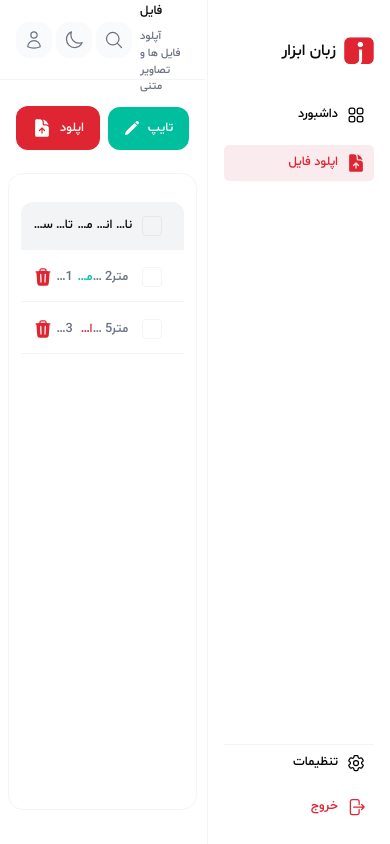
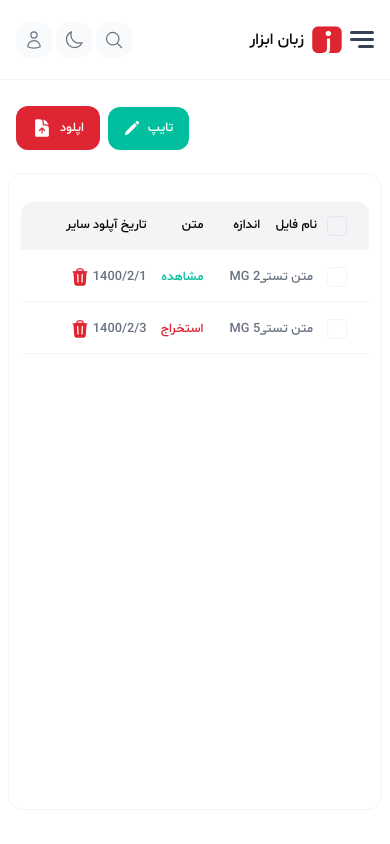
Before and after one commit to mrym-salimi-js/zabanabzar, a Next.js app: page /files in a window 390 px wide. Built offline with nearby package versions, Linux system fonts and the light colour scheme.

Commit message:
Responsived menu

```diff
--- a/app/files/layout.tsx
+++ b/app/files/layout.tsx
@@ -10,9 +10,11 @@ export default function FilesLayout({
   return (
     <div className="w-full h-screen flex flex-row-reverse gap-0.5">
       {/* Nav */}
-      <Nav />
+      <div className="w-[250px] hidden lg:block">
+        <Nav />
+      </div>
       {/* Content */}
-      <div className="w-[85.3%] h-full flex flex-col gap-1">
+      <div className=" lg:w-[85.3%] w-full h-full flex flex-col gap-1">
         <Header />
         {children}
       </div>
--- a/components/Header.tsx
+++ b/components/Header.tsx
@@ -1,51 +1,56 @@
-// import Image from "next/image";
 "use client";
+
 import React, { ReactElement } from "react";
 import { Moon, Search, Sun, User } from "./icon";
-import { usePathname } from "next/navigation";
 import { useTheme } from "next-themes";
+import Image from "next/image";
+import { Sheet, SheetContent, SheetTrigger } from "@/components/ui/sheet";
+import Nav from "./Nav";
 
-type PageTopic = {
-  title: string;
-  desc: string;
-  path: string;
-};
 export default function Header(): ReactElement {
-  const pageTopic: PageTopic[] = [
-    {
-      title: "آپلود فایل",
-      desc: "آپلود فایل ها و تصاویر متنی",
-      path: "/files",
-    },
-  ];
   const { theme, setTheme } = useTheme();
 
-  const path = usePathname();
   return (
-    <header className="w-full h-20 flex flex-row-reverse justify-between items-center  dark:bg-[var(--background-dark)]  p-2 px-4 border-b  ">
-      {/*Page title */}
-      {pageTopic.map((t, index) => {
-        return (
-          path.includes(t.path) && (
-            <div
-              key={index}
-              className="flex flex-col items-end justify-center gap-2 p-2"
-            >
-              <p className="text-[0.8rem] dark:text-white">{t.title}</p>
-              <p className="text-[0.7rem] text-[var(--tertiary)]">{t.desc}</p>
+    <header className="w-full h-20 flex flex-row-reverse justify-between lg:justify-end items-center dark:bg-[var(--background-dark)] p-2 px-4 border-b">
+      {/* Right items */}
+      <div className="w-auto flex  gap-2 flex-row-reverse items-center lg:hidden">
+        {/* منوی همبرگری موبایل */}
+        <Sheet>
+          <SheetTrigger asChild>
+            <div className="w-6 h-auto flex flex-col gap-1 cursor-pointer hover:opacity-[0.7] items-end">
+              <span className="w-full h-[3px] bg-gray-700 rounded-full"></span>
+              <span className="w-full h-[3px] bg-gray-700 rounded-full"></span>
+              <span className="w-2/3 h-[3px] bg-gray-700 rounded-full"></span>
             </div>
-          )
-        );
-      })}
+          </SheetTrigger>
 
-      {/*Left items */}
+          {/* Nav به‌صورت Sheet در موبایل */}
+          <SheetContent side="right" className="p-0 w-[70%] sm:w-[300px]">
+            <Nav />
+          </SheetContent>
+        </Sheet>
+
+        {/* لوگو */}
+        <div className="flex flex-row-reverse gap-2 items-center">
+          <Image
+            alt="زبان ابزار"
+            src="/Logo.png"
+            width={30}
+            height={30}
+            priority
+          />
+          <h1 className="dark:text-white">زبان ابزار</h1>
+        </div>
+      </div>
+
+      {/* Left items */}
       <div className="flex gap-1">
-        <div className=" p-2 flex cursor-pointer hover:opacity-[0.7] bg-gray-50 dark:bg-[var(--tertiary-dark)]  items-center rounded-xl">
+        <div className="p-2 flex cursor-pointer hover:opacity-[0.7] bg-gray-50 dark:bg-[var(--tertiary-dark)] items-center rounded-xl">
           <User color="var(--tertiary)" size="size-5" />
         </div>
         <div
           onClick={() => setTheme(theme === "dark" ? "light" : "dark")}
-          className=" p-2 flex cursor-pointer hover:opacity-[0.7] bg-gray-50 dark:bg-[var(--tertiary-dark)] items-center rounded-xl"
+          className="p-2 flex cursor-pointer hover:opacity-[0.7] bg-gray-50 dark:bg-[var(--tertiary-dark)] items-center rounded-xl"
         >
           {theme === "dark" ? (
             <Sun color="var(--tertiary)" size="size-5" />
@@ -53,7 +58,7 @@ export default function Header(): ReactElement {
             <Moon color="var(--tertiary)" size="size-5" />
           )}
         </div>
-        <div className=" p-2 flex cursor-pointer hover:opacity-[0.7] bg-gray-50 dark:bg-[var(--tertiary-dark)] items-center rounded-xl">
+        <div className="p-2 flex cursor-pointer hover:opacity-[0.7] bg-gray-50 dark:bg-[var(--tertiary-dark)] items-center rounded-xl">
           <Search color="var(--tertiary)" size="size-5" />
         </div>
       </div>
--- a/components/Icon.tsx
+++ b/components/Icon.tsx
@@ -339,3 +339,21 @@ export function ChevronDown({
     </svg>
   );
 }
+export function Close({ size, strokeWidth }: IconProps): ReactElement {
+  return (
+    <svg
+      xmlns="http://www.w3.org/2000/svg"
+      fill="none"
+      viewBox="0 0 24 24"
+      strokeWidth="1.5"
+      stroke={strokeWidth}
+      className={size}
+    >
+      <path
+        strokeLinecap="round"
+        strokeLinejoin="round"
+        d="M6 18 18 6M6 6l12 12"
+      />
+    </svg>
+  );
+}
--- a/components/Nav.tsx
+++ b/components/Nav.tsx
@@ -18,10 +18,10 @@ export default function Nav(): ReactElement {
     { href: "/files", icon: Upload, label: "اپلود فایل" },
   ];
   return (
-    <div className="w-[90%] sm:w-55  h-full p-2 sticky top-0 bg-white dark:bg-[var(--background-dark)]  border-l-[1px] border-gray-100">
-      <nav className="w-full h-full flex flex-col justify-around p-2">
+    <div className="  h-full p-2 dark:bg-[var(--background-dark)]  border-l-[1px] border-gray-100 z-100">
+      <nav className="w-full h-full flex flex-col justify-around items-end p-2">
         {/*Logo */}
-        <div className="w-full h-16  flex flex-row-reverse gap-2 items-center ">
+        <div className="w-[50%] h-16  flex flex-row-reverse gap-2 items-center ">
           <Image
             alt="زبان ابزار"
             src="/Logo.png"
--- a/components/files/modals/uploadFiles/FileInfoDesc.tsx
+++ b/components/files/modals/uploadFiles/FileInfoDesc.tsx
@@ -2,12 +2,13 @@ import React, { ReactElement } from "react";
 
 export default function FileInfoDesc(): ReactElement {
   return (
-    <div className="w-full h-auto flex gap-1 items-center justify-end p-2  border-b-[1px] border-gray-100 ">
+    <div className="w-full h-auto flex flex-col gap-1 items-start  p-2  border-b-[1px] border-gray-100 ">
       <p className="text-end text-[0.8rem] text-gray-400">
-        فقط فرمت های pdf، png، jpg
+        فرمت های مجاز: .txt,.pdf,.docx,.jpg,.jpeg,.png
       </p>
+
       <p className="text-end text-[0.8rem] text-gray-400 ">
-        10 MG حداکثر حجم فایل
+        10 MG حداکثر حجم هر فایل
       </p>
     </div>
   );
--- a/components/files/modals/uploadFiles/FilePicker.tsx
+++ b/components/files/modals/uploadFiles/FilePicker.tsx
@@ -40,6 +40,7 @@ export default function FilePicker() {
         ref={fileInputRef}
         type="file"
         onChange={handleFileChange}
+        accept=".txt,.pdf,.docx,.jpg,.jpeg,.png"
         className="hidden"
       />
     </div>
--- a/components/files/modals/uploadFiles/Modal.tsx
+++ b/components/files/modals/uploadFiles/Modal.tsx
@@ -29,8 +29,6 @@ export function Modal(): ReactElement {
           <div className="w-full h-[1px] bg-gray-100 dark:bg-[var(--tertiary-dark)]"></div>
           {/*Drag and drop file Or choose  */}
           <DropFiles />
-          {/*File Info desc */}
-          <FileInfoDesc />
           {/*Uploaded files */}
           <UploadedFilesList />
           {/*Modal footer */}
--- /dev/null
+++ b/components/ui/sheet.tsx
@@ -0,0 +1,139 @@
+"use client";
+
+import * as React from "react";
+import * as SheetPrimitive from "@radix-ui/react-dialog";
+import { XIcon } from "lucide-react";
+
+import { cn } from "@/lib/utils";
+
+function Sheet({ ...props }: React.ComponentProps<typeof SheetPrimitive.Root>) {
+  return <SheetPrimitive.Root data-slot="sheet" {...props} />;
+}
+
+function SheetTrigger({
+  ...props
+}: React.ComponentProps<typeof SheetPrimitive.Trigger>) {
+  return <SheetPrimitive.Trigger data-slot="sheet-trigger" {...props} />;
+}
+
+function SheetClose({
+  ...props
+}: React.ComponentProps<typeof SheetPrimitive.Close>) {
+  return <SheetPrimitive.Close data-slot="sheet-close" {...props} />;
+}
+
+function SheetPortal({
+  ...props
+}: React.ComponentProps<typeof SheetPrimitive.Portal>) {
+  return <SheetPrimitive.Portal data-slot="sheet-portal" {...props} />;
+}
+
+function SheetOverlay({
+  className,
+  ...props
+}: React.ComponentProps<typeof SheetPrimitive.Overlay>) {
+  return (
+    <SheetPrimitive.Overlay
+      data-slot="sheet-overlay"
+      className={cn(
+        "data-[state=open]:animate-in data-[state=closed]:animate-out data-[state=closed]:fade-out-0 data-[state=open]:fade-in-0 fixed inset-0 z-50 bg-black/50",
+        className
+      )}
+      {...props}
+    />
+  );
+}
+
+function SheetContent({
+  className,
+  children,
+  side = "right",
+  ...props
+}: React.ComponentProps<typeof SheetPrimitive.Content> & {
+  side?: "top" | "right" | "bottom" | "left";
+}) {
+  return (
+    <SheetPortal>
+      <SheetOverlay />
+      <SheetPrimitive.Content
+        data-slot="sheet-content"
+        className={cn(
+          "bg-background data-[state=open]:animate-in data-[state=closed]:animate-out fixed z-50 flex flex-col gap-4 shadow-lg transition ease-in-out data-[state=closed]:duration-300 data-[state=open]:duration-500",
+          side === "right" &&
+            "data-[state=closed]:slide-out-to-right data-[state=open]:slide-in-from-right inset-y-0 right-0 h-full w-3/4 border-l sm:max-w-sm",
+          side === "left" &&
+            "data-[state=closed]:slide-out-to-left data-[state=open]:slide-in-from-left inset-y-0 left-0 h-full w-3/4 border-r sm:max-w-sm",
+          side === "top" &&
+            "data-[state=closed]:slide-out-to-top data-[state=open]:slide-in-from-top inset-x-0 top-0 h-auto border-b",
+          side === "bottom" &&
+            "data-[state=closed]:slide-out-to-bottom data-[state=open]:slide-in-from-bottom inset-x-0 bottom-0 h-auto border-t",
+          className
+        )}
+        {...props}
+      >
+        {children}
+        <SheetPrimitive.Close className="ring-offset-background focus:ring-ring data-[state=open]:bg-secondary absolute top-4 left-4 rounded-xs opacity-70 transition-opacity hover:opacity-100 focus:ring-2 focus:ring-offset-2 focus:outline-hidden disabled:pointer-events-none z-200 cursor-pointer">
+          <XIcon className="size-4" />
+          <span className="sr-only">Close</span>
+        </SheetPrimitive.Close>
+      </SheetPrimitive.Content>
+    </SheetPortal>
+  );
+}
+
+function SheetHeader({ className, ...props }: React.ComponentProps<"div">) {
+  return (
+    <div
+      data-slot="sheet-header"
+      className={cn("flex flex-col gap-1.5 p-4", className)}
+      {...props}
+    />
+  );
+}
+
+function SheetFooter({ className, ...props }: React.ComponentProps<"div">) {
+  return (
+    <div
+      data-slot="sheet-footer"
+      className={cn("mt-auto flex flex-col gap-2 p-4", className)}
+      {...props}
+    />
+  );
+}
+
+function SheetTitle({
+  className,
+  ...props
+}: React.ComponentProps<typeof SheetPrimitive.Title>) {
+  return (
+    <SheetPrimitive.Title
+      data-slot="sheet-title"
+      className={cn("text-foreground font-semibold", className)}
+      {...props}
+    />
+  );
+}
+
+function SheetDescription({
+  className,
+  ...props
+}: React.ComponentProps<typeof SheetPrimitive.Description>) {
+  return (
+    <SheetPrimitive.Description
+      data-slot="sheet-description"
+      className={cn("text-muted-foreground text-sm", className)}
+      {...props}
+    />
+  );
+}
+
+export {
+  Sheet,
+  SheetTrigger,
+  SheetClose,
+  SheetContent,
+  SheetHeader,
+  SheetFooter,
+  SheetTitle,
+  SheetDescription,
+};
```
